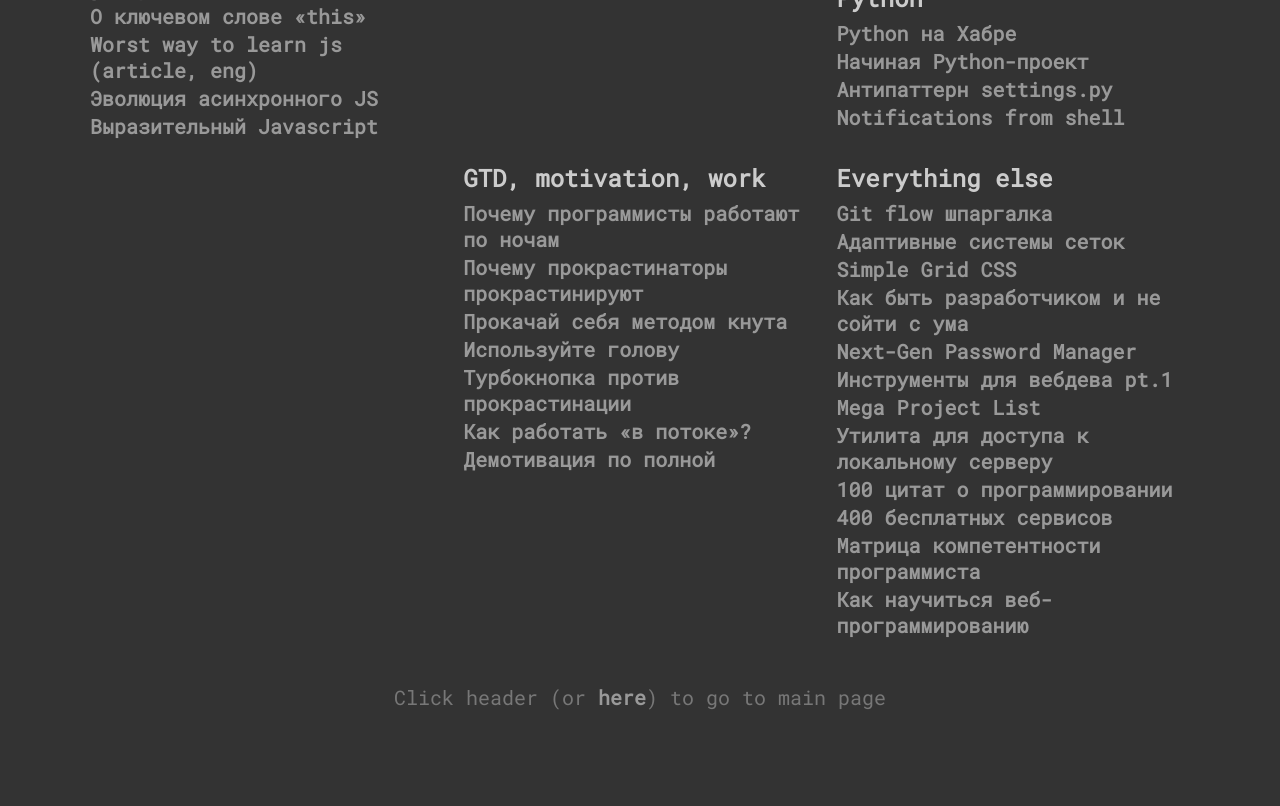
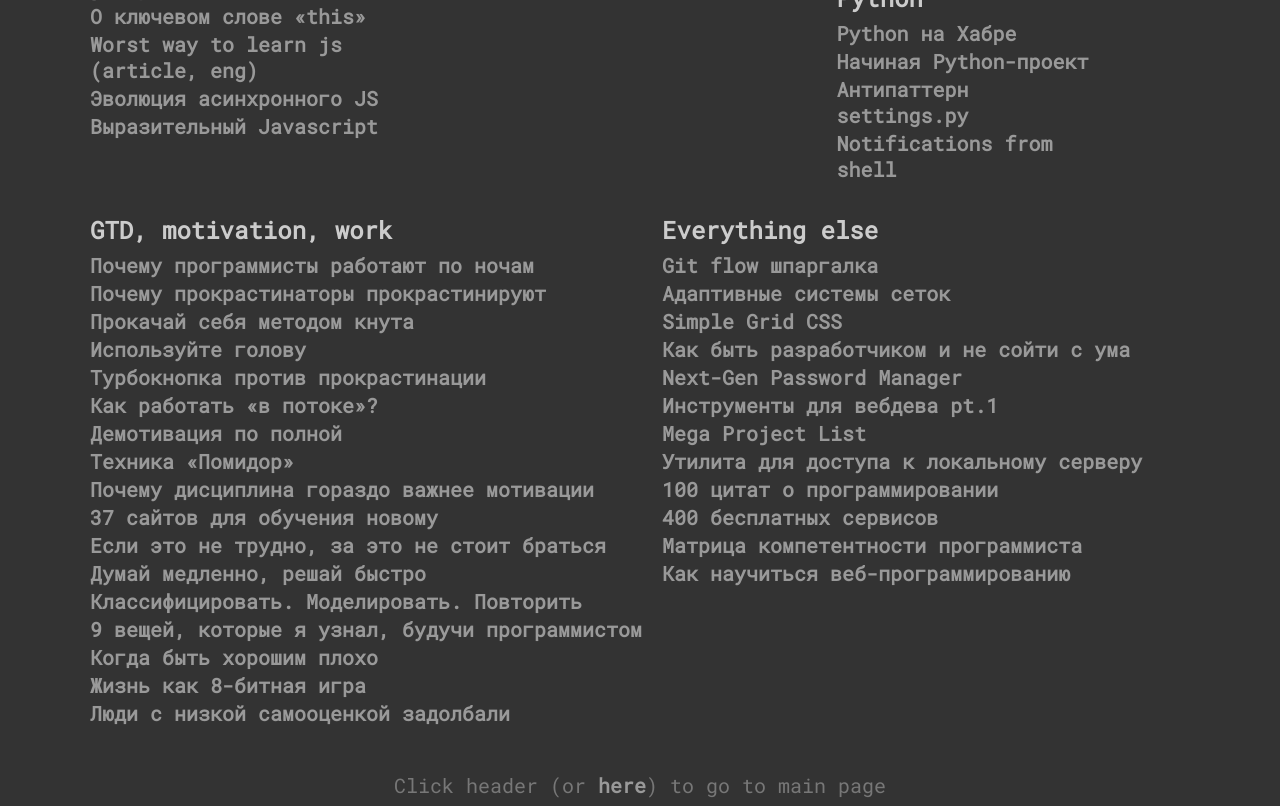
Before and after one commit to molesteev/molesteev.github.io, a plain HTML site: page bookmarks.html in a window 1280 px wide. Shown: the part 495-1301 px from the top of the page. Before the commit the page ends 1213 px from the top, so only its background shows below. Drawn offline with Linux system fonts and the light colour scheme.

Commit message:
Modified bookmarks

```diff
--- a/bookmarks.html
+++ b/bookmarks.html
@@ -65,7 +65,7 @@
                 </ul>
             </div>
         </div>
-        <div class="python col-1-3">
+        <div class="python col-1-4">
             <div class="content">
                 <h3>Python</h3>
                 <ul>
@@ -77,7 +77,7 @@
                 </ul>
             </div>
         </div>
-        <div class="gtd col-1-3">
+        <div class="gtd col-2-5">
           <h3>GTD, motivation, work</h3>
           <ul>
             <li><a href="https://habrahabr.ru/post/135090/"> Почему программисты работают по ночам</a></li>
@@ -87,9 +87,19 @@
             <li><a href="https://habrahabr.ru/post/147468/">Турбокнопка против прокрастинации</a></li>
             <li><a href="https://habrahabr.ru/post/117176/">Как работать «в потоке»?</a></li>
             <li><a href="https://habrahabr.ru/post/136084/">Демотивация по полной</a></li>
+            <li><a href="https://habrahabr.ru/company/mbaconsult/blog/246013/">Техника «Помидор»</a></li>
+            <li><a href="http://siliconrus.com/2015/04/discipline/">Почему дисциплина гораздо важнее мотивации</a></li>
+            <li><a href="http://lifehacker.ru/2015/07/23/37-sajtov-dlya-obucheniya/">37 сайтов для обучения новому</a></li>
+            <li><a href="https://geektimes.ru/post/278632/">Если это не трудно, за это не стоит браться</a></li>
+            <li><a href="https://primeliber.com/safura-isayeva/5-sposobov-povysit-produktivnost-rabotaya-medlenno">Думай медленно, решай быстро</a></li>
+            <li><a href="https://geektimes.ru/post/277180/">Классифицировать. Моделировать. Повторить</a></li>
+            <li><a href="https://habrahabr.ru/company/web_payment_ru/blog/228385/">9 вещей, которые я узнал, будучи программистом</a></li>
+            <li><a href="https://habrahabr.ru/company/ruswizards/blog/150154/">Когда быть хорошим плохо</a></li>
+            <li><a href="https://habrahabr.ru/post/211817/">Жизнь как 8-битная игра</a></li>
+            <li><a href="https://habrahabr.ru/post/299158/">Люди с низкой самооценкой задолбали</a></li>
           </ul>
         </div>
-        <div class="other col-1-3">
+        <div class="other col-2-5">
             <div class="content">
                 <h3>Everything else</h3>
                 <ul>
```
